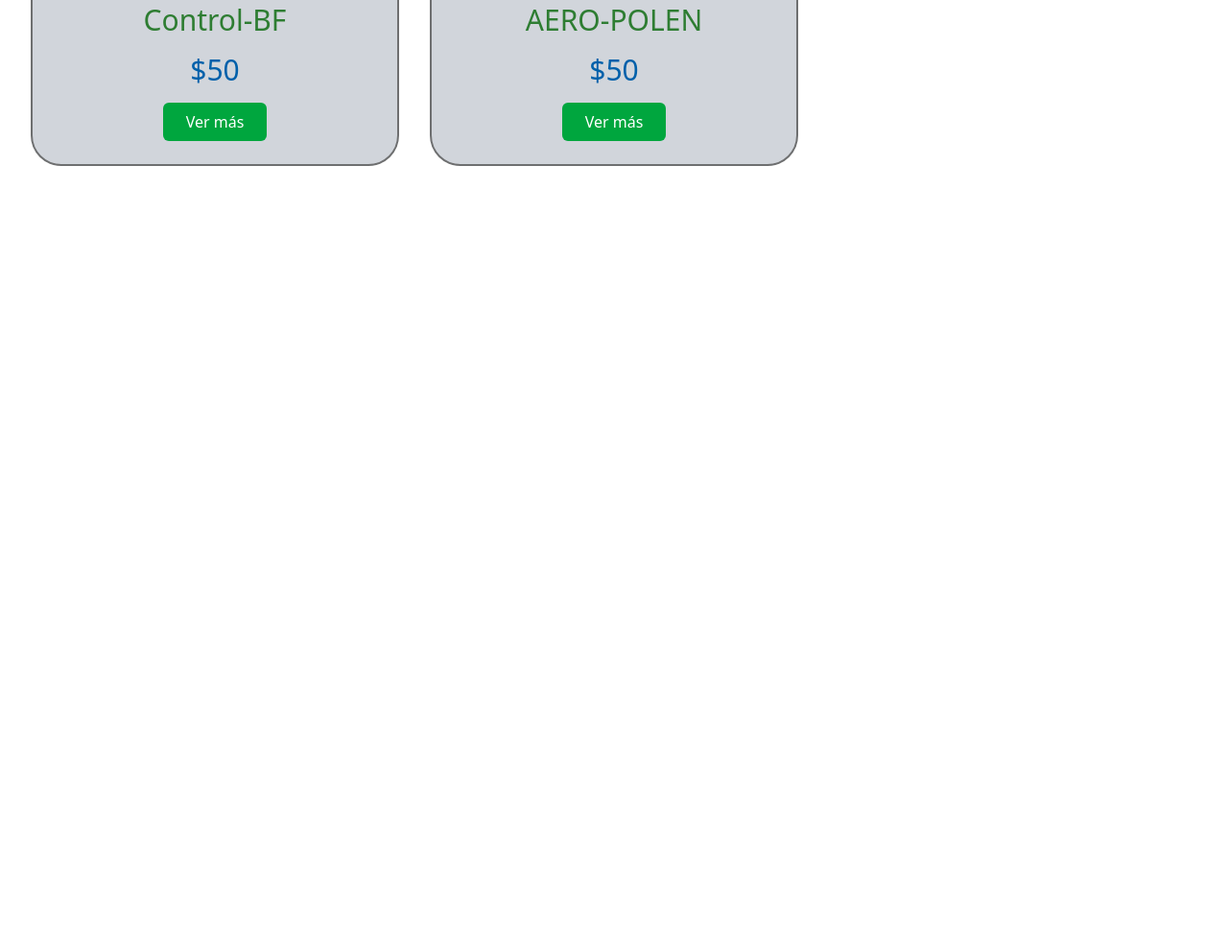
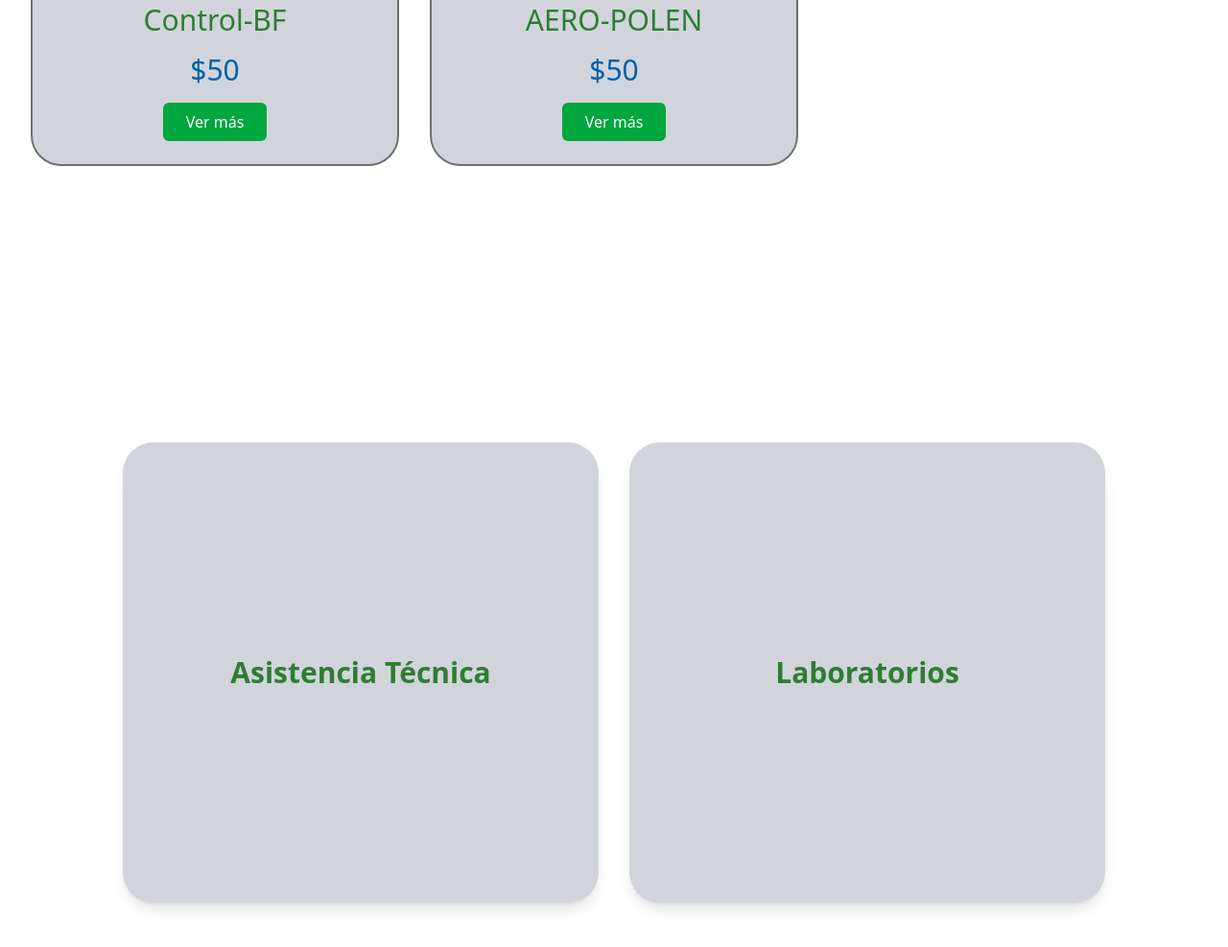
Before and after one commit to gustavo234124/Agriviva, an Astro site: page / in a window 1280 px wide. Shown: the part 5419-6406 px from the top of the page at 96% size. Before the commit the page ends 5720 px from the top, so only its background shows below. Built offline with nearby package versions, Linux system fonts and the light colour scheme; Astro itself is replaced by a stand-in of ours.

Commit message:
integracion  de componente servicios e inicio de estructura principal

```diff
--- /dev/null
+++ b/src/components/CardsServicios.astro
@@ -0,0 +1,25 @@
+---
+---
+<div class="w-full min-h-screen flex justify-center items-center bg-[var(--color-bg-body)] px-4 sm:px-6">
+  <div class="flex flex-col md:flex-row gap-8 w-full max-w-5xl">
+
+    <!-- Card Asistencia Técnica -->
+    <div
+      class="w-full sm:w-80 md:w-150 h-48 sm:h-72 md:h-120 bg-[var(--color-cards-products)] rounded-4xl shadow-lg flex items-center justify-center text-center p-6 hover:shadow-2xl transition mx-auto"
+    >
+      <h2 class="text-xl sm:text-2xl md:text-3xl font-bold text-[var(--color-text-primary)]">
+        Asistencia Técnica
+      </h2>
+    </div>
+
+    <!-- Card Laboratorios -->
+    <div
+      class="w-full sm:w-80 md:w-150 h-48 sm:h-72 md:h-120 bg-[var(--color-cards-products)] rounded-4xl shadow-lg flex items-center justify-center text-center p-6 hover:shadow-2xl transition mx-auto"
+    >
+      <h2 class="text-xl sm:text-2xl md:text-3xl font-bold text-[var(--color-text-primary)]">
+        Laboratorios
+      </h2>
+    </div>
+
+  </div>
+</div>
--- a/src/pages/index.astro
+++ b/src/pages/index.astro
@@ -3,6 +3,7 @@ import Navbar from '../components/Navbar.astro';
 import Carousel from '../components/Carousel.jsx';
 import CardsMisionVisionPolicies from '../components/MissionVisionPolicies.astro';
 import ProductCards from "../components/ProductCards.jsx";
+import CardsServicios from "../components/CardsServicios.astro";
 import "../styles/global.css";
 ---
 
@@ -23,7 +24,8 @@ import "../styles/global.css";
 			<h3 class="text-center text-5xl text-[var(--color-text-blackandWhite)]">Nuestro Catalogo</h3>
 
 			<ProductCards client:load />
-
+ <!-- Aquí llamas el componente -->
+    <CardsServicios />
 
     </main>
 
```
